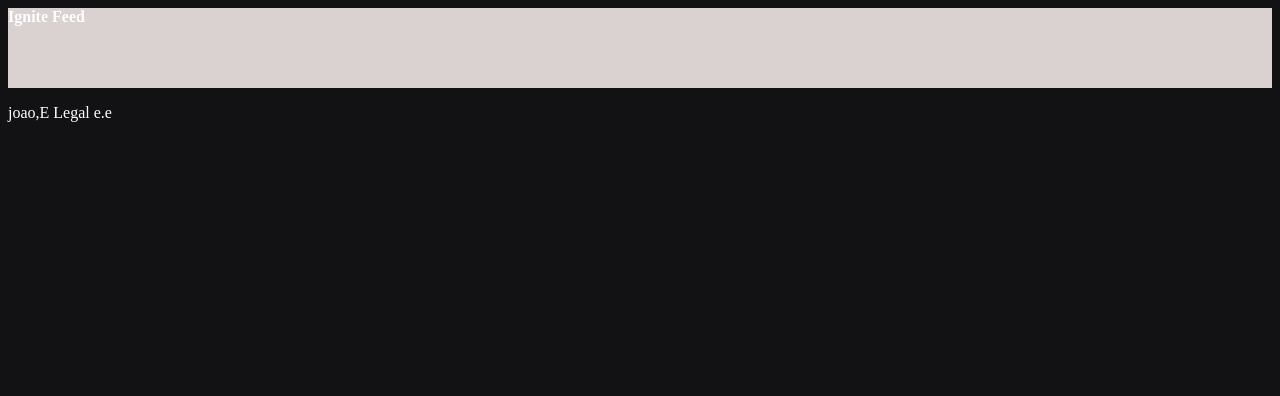
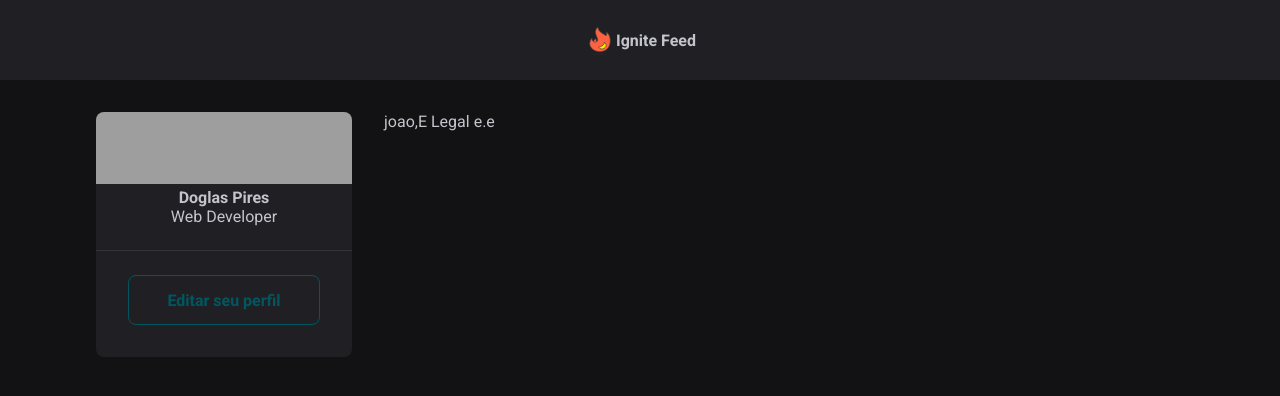
Before and after one commit to EliasFMartins/react-project-02, a React (Vite) app in the folder 01-fundamentos-reactjs/: page / in a window 1280 px wide. Shown: the top 396 px of the page. Built offline with nearby package versions, Linux system fonts and the light colour scheme; grey boxes are pictures that could not be loaded.

Commit message:
side bard

```diff
--- a/01-fundamentos-reactjs/index.html
+++ b/01-fundamentos-reactjs/index.html
@@ -1,13 +1,21 @@
 <!DOCTYPE html>
 <html lang="en">
+
 <head>
   <meta charset="UTF-8" />
+  <link rel="preconnect" href="https://fonts.googleapis.com">
+  <link rel="preconnect" href="https://fonts.gstatic.com" crossorigin>
   <link rel="icon" type="image/svg+xml" href="/vite.svg" />
   <meta name="viewport" content="width=device-width, initial-scale=1.0" />
+  <link
+    href="https://fonts.googleapis.com/css2?family=Righteous&family=Roboto:wght@400;700&family=Sarala:wght@400;700&display=swap"
+    rel="stylesheet">
   <title>Vite + React</title>
 </head>
+
 <body>
   <div id="root"></div>
   <script type="module" src="/src/main.jsx"></script>
 </body>
+
 </html>
--- a/01-fundamentos-reactjs/src/App.jsx
+++ b/01-fundamentos-reactjs/src/App.jsx
@@ -1,15 +1,22 @@
 import { Header } from "./components/Header";
 import {Post} from "./Post";
-import './styles.css';
+import styles from './App.module.css'
+import './global.css';
+import { Sidebar } from "./components/Sidebar";
 
 export function App() {
   return (
     <div>
     <Header/>
-      <Post
+    <div className={styles.wrapper} >
+    <Sidebar/>
+    <main>
+    <Post
         author='joao'
         content = 'E Legal e.e'
       />
+    </main>
+    </div>
     </div>
   );
 }
--- /dev/null
+++ b/01-fundamentos-reactjs/src/App.module.css
@@ -0,0 +1,12 @@
+.wrapper {
+  max-width: 70rem;
+  margin: 2rem auto;
+  padding: 0 1rem;
+
+
+  display: grid;
+  grid-template-columns: 256px 1fr;
+  gap: 2rem;
+  align-items: flex-start;
+
+}
--- a/01-fundamentos-reactjs/src/components/Header.jsx
+++ b/01-fundamentos-reactjs/src/components/Header.jsx
@@ -1,7 +1,9 @@
 import styles from "./Header.module.css";
+import igniteLogo from '../assets/fire.svg.svg';
 export function Header() {
   return (
     <header className={styles.header}>
+     <img src={igniteLogo} alt="logo iginit"/>
       <strong>Ignite Feed</strong>
     </header>
   );
--- a/01-fundamentos-reactjs/src/components/Header.module.css
+++ b/01-fundamentos-reactjs/src/components/Header.module.css
@@ -1,5 +1,11 @@
 .header {
-  background: #dad1d1;
-  color: #fff;
+  background: var(--gray-800);
+  display: flex;
+  justify-content: center;
   height: 80px;
+  padding: 1.25rem 0;
+  align-items: center;
 }
+.header img{
+height: 2rem;
+}
--- /dev/null
+++ b/01-fundamentos-reactjs/src/components/Sidebar.jsx
@@ -0,0 +1,20 @@
+import styles from "./Sidebar.module.css";
+
+export function Sidebar() {
+  return (
+    <aside className={styles.sidebar}>
+      <img
+      className={styles.cover}
+      src="https://images.unsplash.com/photo-1676854248420-9132ad34396a?ixlib=rb-4.0.3&ixid=MnwxMjA3fDB8MHxwaG90by1wYWdlfHx8fGVufDB8fHx8&auto=format&fit=crop&w=500&q=50" />
+
+      <div className={styles.profile}>
+        <strong>Doglas Pires</strong>
+        <span>Web Developer</span>
+      </div>
+
+      <footer>
+        <a href="#">Editar seu perfil</a>
+      </footer>
+    </aside>
+  );
+}
--- /dev/null
+++ b/01-fundamentos-reactjs/src/components/Sidebar.module.css
@@ -0,0 +1,38 @@
+.sidebar {
+  background: var(--gray-800);
+  border-radius: 8px;
+  overflow: hidden;
+}
+.cover {
+  width: 100%;
+  height: 72px;
+  object-fit: cover;
+}
+.profile {
+  display: flex;
+  flex-direction: column;
+  align-items: center;
+
+}
+.sidebar footer {
+  border-top: 1px solid var(--gray-600);
+  margin-top: 1.5rem;
+  padding: 1.5rem 2rem 2rem;
+
+}
+.sidebar footer a {
+  width: 100%;
+  background-color: transparent;
+  color: var(--green-500);
+  border: 1px solid var(--green-500);
+  border-radius: 8px;
+  height: 50px;
+  padding: 0 1.5rem;
+  font-weight: bold;
+  display: flex;
+  align-items: center;
+  justify-content: center;
+  text-decoration: none;
+
+
+}
--- /dev/null
+++ b/01-fundamentos-reactjs/src/global.css
@@ -0,0 +1,30 @@
+:root {
+  --white: #fff;
+  --gray-100: #e1e1e6;
+  --gray-300: #c4c4cc;
+  --gray-400: #8d8d99;
+  --gray-600: #323238;
+  --gray-700: #29292e;
+  --gray-800: #202024;
+  --gray-900: #121214;
+
+
+  --green-500: #00575f;
+}
+
+* {
+  margin: 0;
+  padding: 0;
+  box-sizing: border-box;
+}
+
+body {
+  background: var(--gray-900);
+  color: var(--gray-300);
+  -webkit-font-smoothing: antialiased;
+}
+body, input, textarea, button {
+  font-family: 'Roboto',sans-serif;
+  font-weight: 400;
+  font-size: 1rem;
+}
--- a/01-fundamentos-reactjs/src/styles.css
+++ /dev/null
@@ -1,5 +0,0 @@
-body{
-  background: #121214;
-  color: #fff;
-
-}
```
Also changed, not shown: 01-fundamentos-reactjs/src/assets/fire.svg.svg (added). Lines whose indentation alone changed are shown as unchanged.
